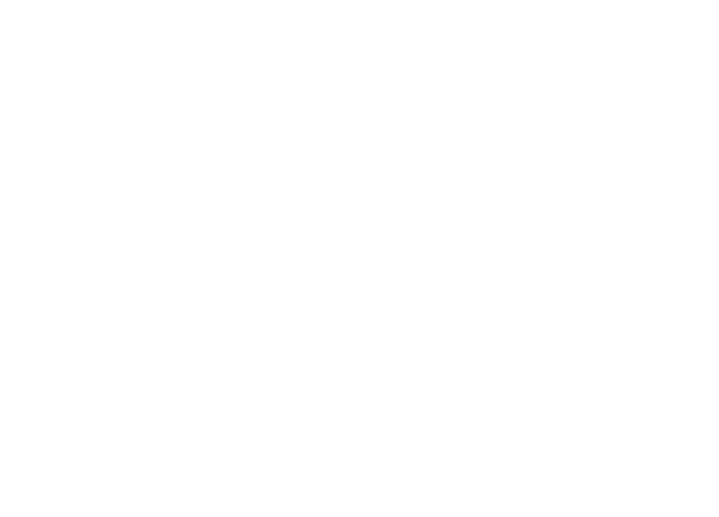
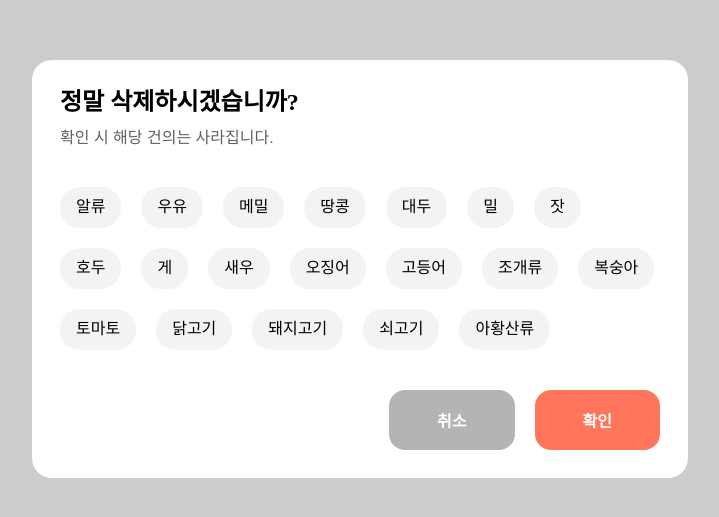
Before and after one commit to team-eeats/eeats-fe, a React (Vite) app: page /choose in a window 1280 px wide. Before the commit this address had no page. Shown: the part 131-648 px from the top of the page, without its empty margins (280-999 px from the left). Built offline with nearby package versions, Linux system fonts and the light colour scheme; a web font is replaced by a local one.

Commit message:
✨ :: 알레르기 선택 모달 퍼블리싱

```diff
--- a/src/Components/AllergyTags/style.ts
+++ b/src/Components/AllergyTags/style.ts
@@ -5,14 +5,12 @@
   select: boolean;
 }
 
-export const AllergyTags = styled.div<AllergyTagsType>`
+export const AllergyTags = styled.span<AllergyTagsType>`
+  width: fit-content;
   height: 41px;
   padding: 10px 16px;
   background-color: ${(prop) => (prop.select ? Color.main300 : Color.gray0)};
   border-radius: 20px;
-  display: inline-flex;
-  justify-content: center;
-  align-items: center;
   cursor: pointer;
   user-select: none;
   white-space: nowrap;
--- /dev/null
+++ b/src/Components/ChooseAllergy/index.tsx
@@ -0,0 +1,50 @@
+import { Font } from "../../Styles/Font";
+import * as S from "./style";
+import CheckCancelButton from "../CheckCancelButton";
+import AllergyTags from "../AllergyTags";
+
+export const ChooseAllergy = () => {
+  const Allergy = [
+    { name: "알류" },
+    { name: "우유" },
+    { name: "메밀" },
+    { name: "땅콩" },
+    { name: "대두" },
+    { name: "밀" },
+    { name: "잣" },
+    { name: "호두" },
+    { name: "게" },
+    { name: "새우" },
+    { name: "오징어" },
+    { name: "고등어" },
+    { name: "조개류" },
+    { name: "복숭아" },
+    { name: "토마토" },
+    { name: "닭고기" },
+    { name: "돼지고기" },
+    { name: "쇠고기" },
+    { name: "아황산류" },
+  ];
+  return (
+    <S.Container>
+      <S.Modal>
+        <S.TextWrapper>
+          <Font kind="Heading3" text="정말 삭제하시겠습니까?" />
+          <Font
+            kind="Body2"
+            text="확인 시 해당 건의는 사라집니다."
+            color="gray600"
+          />
+        </S.TextWrapper>
+        <S.AllergyWrapper>
+          {Allergy.map((element, index) => (
+            <AllergyTags food={element.name} key={index} />
+          ))}
+        </S.AllergyWrapper>
+        <S.Div>
+          <CheckCancelButton />
+        </S.Div>
+      </S.Modal>
+    </S.Container>
+  );
+};
--- /dev/null
+++ b/src/Components/ChooseAllergy/style.ts
@@ -0,0 +1,42 @@
+import styled from "styled-components";
+
+export const Container = styled.div`
+  width: 100%;
+  height: 100vh;
+  position: fixed;
+  top: 50%;
+  left: 50%;
+  transform: translate(-50%, -50%);
+  display: flex;
+  flex-direction: column;
+  justify-content: center;
+  align-items: center;
+  background-color: rgba(0, 0, 0, 0.2);
+  z-index: 100;
+`;
+
+export const Modal = styled.div`
+  width: 656px;
+  display: flex;
+  flex-direction: column;
+  padding: 28px;
+  border-radius: 20px;
+  gap: 40px;
+  background-color: white;
+`;
+
+export const Div = styled.div`
+  align-self: flex-end;
+`;
+
+export const TextWrapper = styled.div`
+  display: flex;
+  flex-direction: column;
+  gap: 12px;
+`;
+
+export const AllergyWrapper = styled.div`
+  display: flex;
+  flex-wrap: wrap;
+  gap: 20px;
+`;
--- a/src/Components/MyAllergy/style.ts
+++ b/src/Components/MyAllergy/style.ts
@@ -2,7 +2,7 @@
 import { Color } from "../../Styles/Color";
 
 export const MyAllergy = styled.div`
-  width: auto;
+  width: fit-content;
   height: auto;
   background-color: ${Color.main300};
   border-radius: 16px;
--- a/src/router.tsx
+++ b/src/router.tsx
@@ -20,6 +20,7 @@
 import { NoticePage } from "./Pages/NoticePage";
 import { MySuggestPage } from "./Pages/MySuggestPage";
 import { Logout } from "./Components/Logout";
+import { ChooseAllergy } from "./Components/ChooseAllergy";
 
 function router() {
   return (
@@ -47,6 +48,7 @@
         <Route path="/login" element={<LoginPage />} />
         <Route path="/" element={<VotePage />} />
         <Route path="/logout" element={<Logout />} />
+        <Route path="/choose" element={<ChooseAllergy />} />
       </Routes>
     </BrowserRouter>
   );
```
